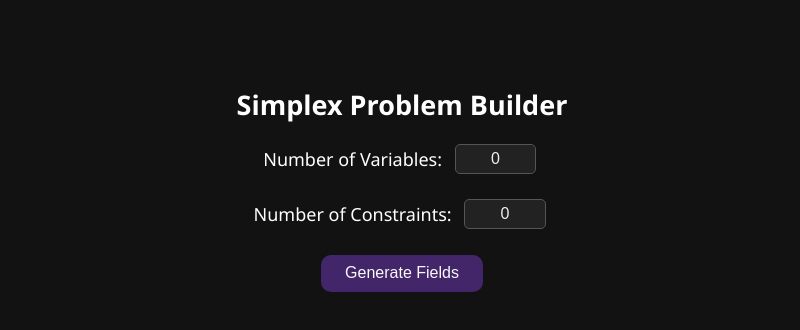
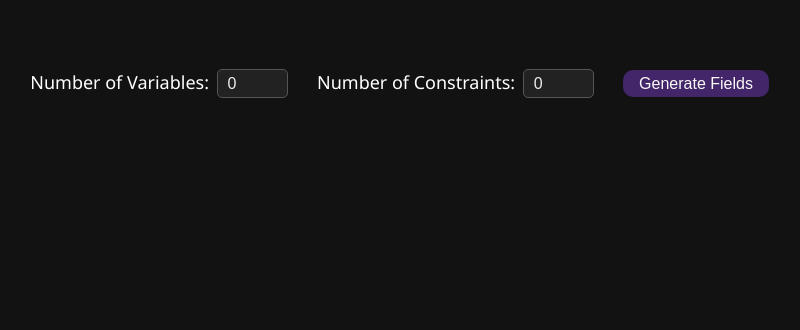
Before and after one commit to emixon98/Simplex-Solver, a React (Create React App) app in the folder frontend/: page / in a window 1280 px wide. Shown: the top 330 px of the page, without its empty margins (238-1038 px from the left). Built offline with nearby package versions, Linux system fonts and the light colour scheme.

Commit message:
Implemented a step counter for showing pivots/working on b-end f-end communication

```diff
--- a/frontend/src/App.css
+++ b/frontend/src/App.css
@@ -236,7 +236,20 @@
   user-select: none;
   color: #ddd;
 }
+.fade-in {
+  animation: fadeIn 0.3s ease-in-out;
+}
 
+@keyframes fadeIn {
+  from {
+    opacity: 0;
+    transform: scale(0.98);
+  }
+  to {
+    opacity: 1;
+    transform: scale(1);
+  }
+}
 
 @keyframes App-logo-spin {
   from {
--- a/frontend/src/App.js
+++ b/frontend/src/App.js
@@ -41,6 +41,7 @@
   const [optimizationType, setOptimizationType] = useState('max');
   const [solutionResult, setSolutionResult] = useState(null);
   const [loading, setLoading] = useState(false);
+  const [currentStep, setCurrentStep] = useState(0);
 
   const generateFields = () => {
     setObjectiveCoeffs(Array(numVars).fill(''));
@@ -105,11 +106,23 @@
         headers: { 'Content-Type': 'application/json' },
         body: JSON.stringify(payload),
       });
-
+      // Do not remove this block, console logging for devtools
       if (!res.ok) throw new Error(`Server error: ${res.status}`);
 
-      const result = await res.json();
+      const text = await res.text();
+          console.log("Raw response from backend:", text);
+
+          let result;
+          try {
+            result = JSON.parse(text);
+          } catch (err) {
+            console.error("Failed to parse JSON:", err);
+            alert("Backend sent invalid JSON. See console for details.");
+            return;
+          }
+
       setSolutionResult(result);
+      setCurrentStep(0);
     } catch (err) {
       console.error('Submission error:', err);
       alert('Submission failed. Check console.');
@@ -121,42 +134,33 @@
  return (
           <div className="app-container">
             <div style={{ padding: '2rem', width: '100%', maxWidth: '1000px' }}>
-        <h2 style={{ textAlign: 'center', marginBottom: '1rem' }}>Simplex Problem Builder</h2>
-
-        <div
-          style={{
-            display: 'flex',
-            flexDirection: 'column',
-            alignItems: 'center',
-            gap: '1rem',
-            marginBottom: '1rem',
-          }}
-        >
-          <div style={{ display: 'flex', alignItems: 'center', gap: '0.5rem' }}>
-            <label>Number of Variables:</label>
+        <div style={{ marginBottom: '1rem', textAlign: 'center' }}>
+          <label style={{ marginRight: '0.5rem' }}>
+            Number of Variables:
             <input
               type="number"
+              min="1"
               value={numVars}
-              onChange={(e) => setNumVars(parseInt(e.target.value) || 0)}
-              min="1"
-              style={{ width: '60px', textAlign: 'center' }}
+              onChange={(e) => setNumVars(Math.max(1, parseInt(e.target.value) || 0))}
+              style={{ width: '50px', marginLeft: '0.5rem' }}
             />
-          </div>
-
-          <div style={{ display: 'flex', alignItems: 'center', gap: '0.5rem' }}>
-            <label>Number of Constraints:</label>
+          </label>
+          <label style={{ marginLeft: '1rem', marginRight: '0.5rem' }}>
+            Number of Constraints:
             <input
               type="number"
+              min="1"
               value={numConstraints}
-              onChange={(e) => setNumConstraints(parseInt(e.target.value) || 0)}
-              min="1"
-              style={{ width: '60px', textAlign: 'center' }}
+              onChange={(e) => setNumConstraints(Math.max(1, parseInt(e.target.value) || 0))}
+              style={{ width: '50px', marginLeft: '0.5rem' }}
             />
-          </div>
-        </div>
-
-        <div style={{ display: 'flex', justifyContent: 'center', margin: '1rem 0' }}>
-          <button onClick={generateFields}>Generate Fields</button>
+          </label>
+          <button
+            onClick={generateFields}
+            style={{ marginLeft: '1rem', padding: '0.3rem 1rem' }}
+          >
+            Generate Fields
+          </button>
         </div>
 
       {showFields && (
@@ -174,6 +178,7 @@
           </div>
 
           <form onSubmit={handleSubmit}>
+
             <h3>Objective Function</h3>
             <div style={{ display: 'flex', gap: '0.5rem' }}>
               {objectiveCoeffs.map((val, i) => (
@@ -186,6 +191,7 @@
                 />
               ))}
             </div>
+
 
             <h3>Constraints</h3>
             {constraints.map((constraint, i) => (
@@ -219,6 +225,7 @@
               </div>
             ))}
 
+
             {loading && (
               <div style={{ display: 'flex', justifyContent: 'center', margin: '1rem 0' }}>
                 <div className="progress-bar-container">
@@ -226,6 +233,7 @@
                 </div>
               </div>
             )}
+
 
             {solutionResult && (
               <div className="result-container">
@@ -248,20 +256,37 @@
                 </table>
                 <h4>Optimal Value: {solutionResult.optimalValue}</h4>
 
-                  {/* Pivot steps visualization */}
                 {solutionResult.pivotSteps && solutionResult.pivotSteps.length > 0 && (
                   <div style={{ marginTop: '2rem' }}>
                     <h3>Pivot Steps</h3>
-                      {solutionResult.pivotSteps.map((step, idx) => (
-                        <div key={idx} style={{ marginBottom: '2rem' }}>
-                          <h4>Step {step.step}</h4>
+
+                    <div style={{ display: 'flex', justifyContent: 'center', gap: '1rem', marginBottom: '1rem' }}>
+                      <button onClick={() => setCurrentStep((prev) => Math.max(prev - 1, 0))} disabled={currentStep === 0}>
+                        ⬅ Previous
+                      </button>
+                      <span style={{ alignSelf: 'center' }}>
+                        Step {currentStep} / {solutionResult.pivotSteps.length - 1}
+                      </span>
+                      <button
+                        onClick={() =>
+                          setCurrentStep((prev) => Math.min(prev + 1, solutionResult.pivotSteps.length - 1))
+                        }
+                        disabled={currentStep === solutionResult.pivotSteps.length - 1}
+                      >
+                        Next ➡
+                      </button>
+                    </div>
+
+                    <div style={{ marginBottom: '2rem' }}>
+                      <h4>Step {solutionResult.pivotSteps[currentStep].step}</h4>
+                      <div className="fade-in">
                         <TableauRenderer
-                            tableau={step.tableau}
-                            pivotRow={step.pivotRowIndex ?? -1}
-                            pivotCol={step.pivotColIndex ?? -1}
+                          tableau={solutionResult.pivotSteps[currentStep].tableau}
+                          pivotRow={solutionResult.pivotSteps[currentStep].pivotRowIndex ?? -1}
+                          pivotCol={solutionResult.pivotSteps[currentStep].pivotColIndex ?? -1}
                         />
                       </div>
-                      ))}
+                    </div>
                   </div>
                 )}
               </div>
```
Lines whose indentation alone changed are shown as unchanged.
